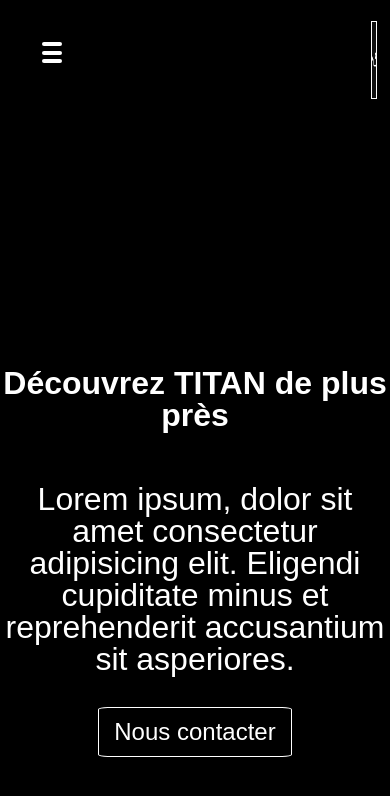
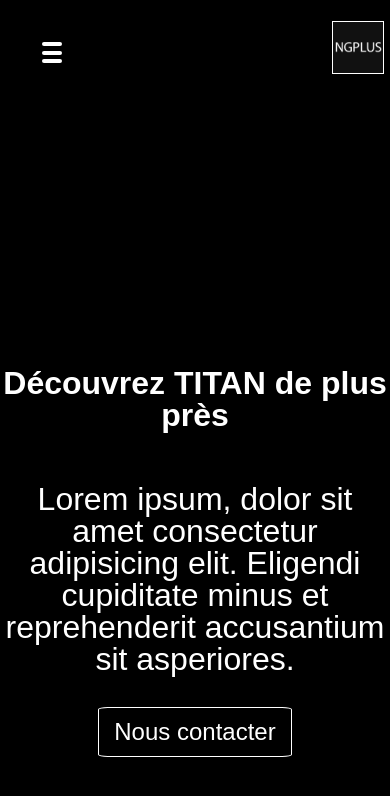
Before and after one commit to clemkiller33/site-titan, a website: page contact.html in a window 390 px wide. Shown: the top 796 px of the page. Drawn offline with Linux system fonts and the light colour scheme.

Commit message:
recursive finit omg ?

```diff
--- a/menu-burger.css
+++ b/menu-burger.css
@@ -149,23 +149,17 @@
     position: absolute;
     top: 2.5vh;
     right: 15px;
-    font-size: 1.2rem;
-    color: #0e2431;
-
-    max-width: 7%;
-    max-height: 11vh;
-    left: 15%;
-    margin-left: 80%;
+    left:92%;
+    /* margin-left: 80%; */
+    max-width: 5%;
 
 
 
   }
   .logo > img{
-    width: 6%;
     height: 8vh;
     border: 1px solid white;
-
-    min-width: 100%;
+    min-width: 90%;
     min-height: 100%;
 
 }
@@ -249,13 +243,11 @@
 
 
     .logo > img{
-        width: 10%;
-        height: 9vh;
+        height: 6vh;
     }
 
     .logo{
-      margin-left:80%;
-
+      left:85%;
     }
 
-    }
+}
```
Also changed, not shown: style.css (+8 -2 lines).
